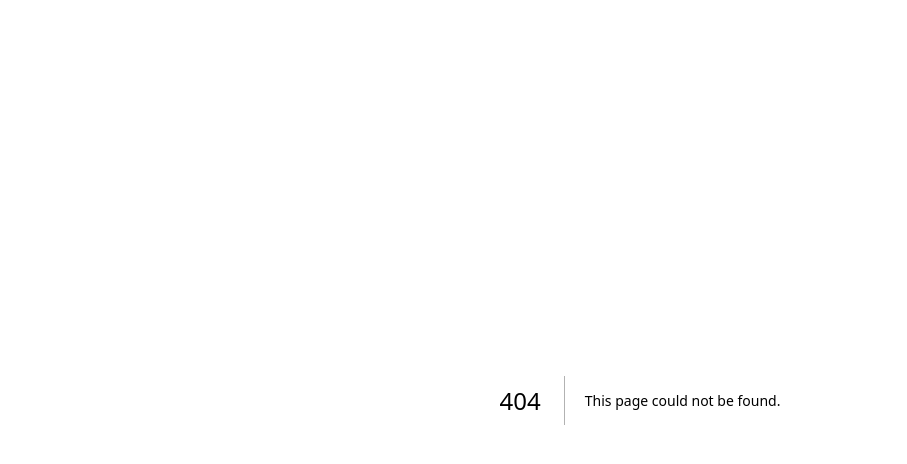
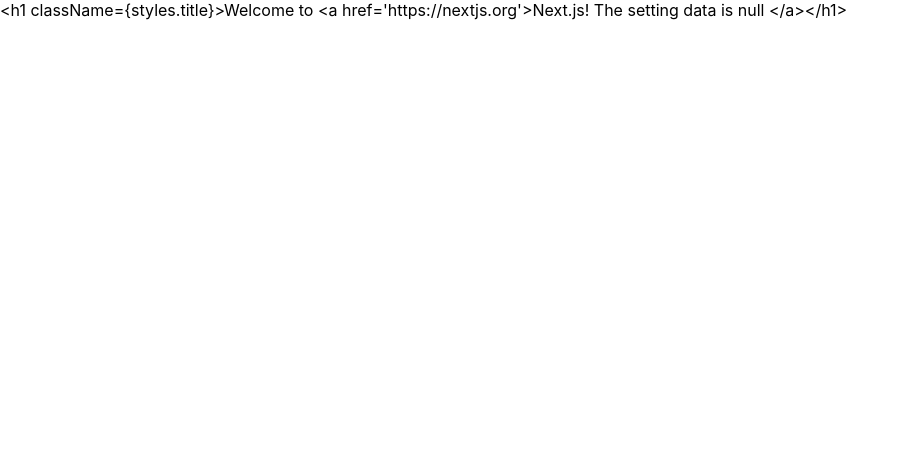
Before and after one commit to v1212/nextjs-starter-ssr, a Next.js app: page /test in a window 1280 px wide. Before the commit this address had no page. Shown: the top 464 px of the page, without its empty margins (0-907 px from the left). Built offline with nearby package versions, Linux system fonts and the light colour scheme.

Commit message:
added test.ts

```diff
--- /dev/null
+++ b/pages/test.ts
@@ -0,0 +1,17 @@
+export async function getServerSideProps() {
+  var data = process.env.testsetting;
+  if(!data)
+  {
+    data = null
+  }
+  return { props: { data } };
+}
+
+export default function Test({ data }: { data: any }) {
+
+  return (
+        "<h1 className={styles.title}>" +
+          "Welcome to <a href='https://nextjs.org'>Next.js! The setting data is " + data +
+          " </a></h1>"
+  )
+}
```
